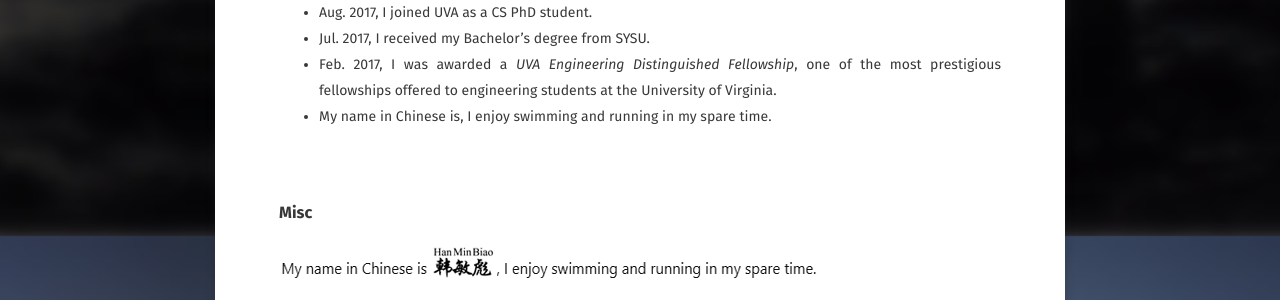
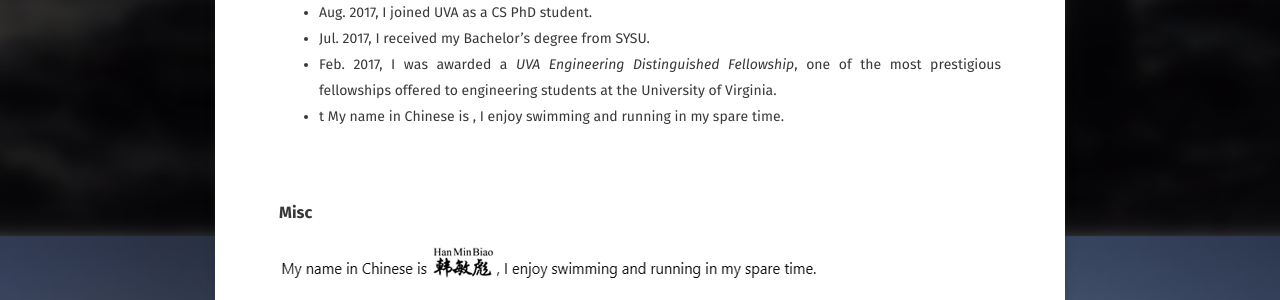
Before and after one commit to FrancisDavis/FrancisDavis.github.io, a Jekyll site: the page built from about/index.md, in a window 1280 px wide. Shown: the part 664-964 px from the top of the page. Built offline with Jekyll 4.4.1, drawn with Linux system fonts in a browser that asks for light colours; some web fonts are replaced.

```diff
--- a/about/index.md
+++ b/about/index.md
@@ -17,7 +17,7 @@ I am a first-year Computer Science PhD student at the [University of Virginia](h
 - Aug. 2017, I joined UVA as a CS PhD student.
 - Jul. 2017, I received my Bachelor's degree from SYSU.
 - Feb. 2017, I was awarded a *UVA Engineering Distinguished Fellowship*, one of the most prestigious fellowships offered to engineering students at the University of Virginia.
-- My name in Chinese is, I enjoy swimming and running in my spare time.
+- t        My name in Chinese is           , I enjoy swimming and running in my spare time.
 
 <br>
 <br>
```
